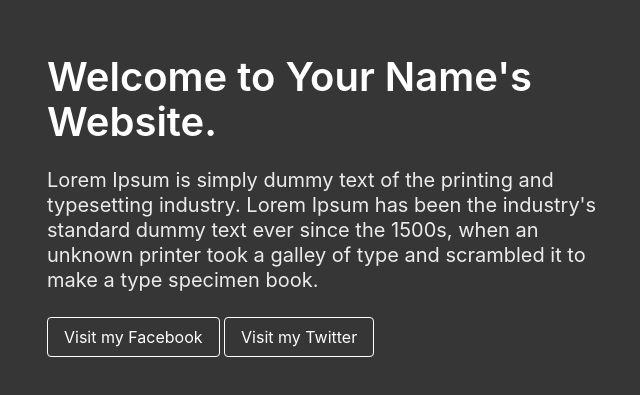
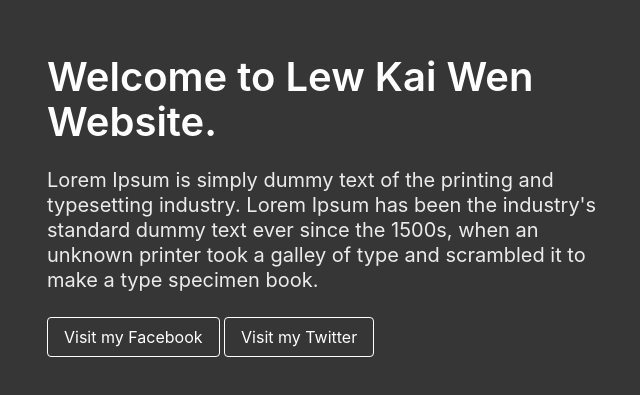
Before and after one commit to kaiwenlew/lewkaiwen.github.io, a plain HTML site: page index.html in a window 1280 px wide. Shown: the part 195-590 px from the top of the page, without its empty margins (311-951 px from the left). Drawn offline with nearby package versions, Linux system fonts and the light colour scheme.

Commit message:
Update index.html

```diff
--- a/index.html
+++ b/index.html
@@ -15,7 +15,7 @@
           <div class="columns is-vcentered is-centered">
             <div class="column is-6">
               <div class="block">
-                <h1 class="title is-2">Welcome to Your Name's Website.</h1>
+                <h1 class="title is-2">Welcome to Lew Kai Wen Website.</h1>
               </div>
               <div class="block">
                 <h2 class="subtitle">
```
